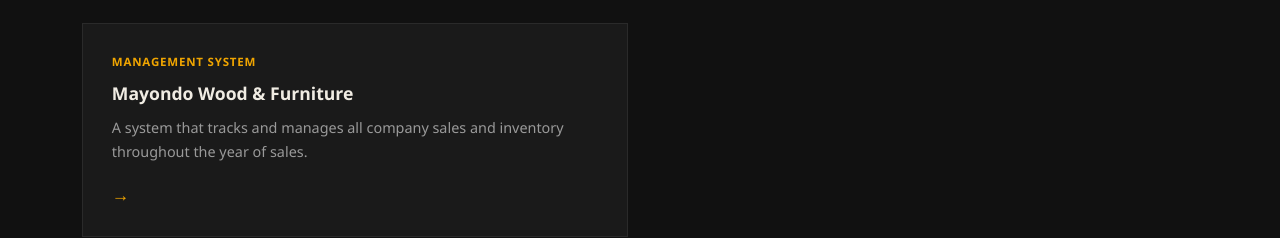
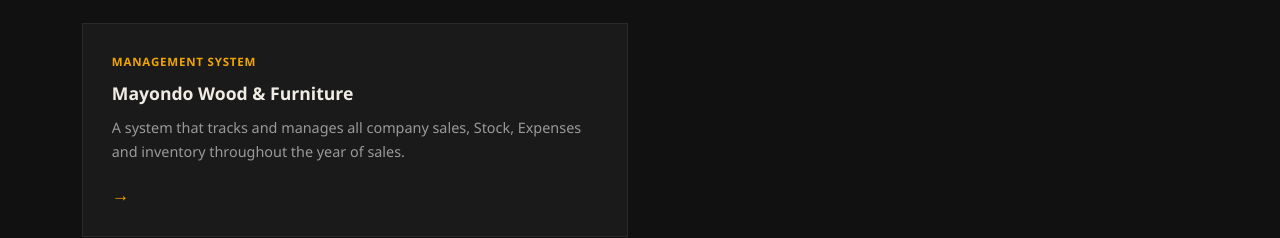
Before and after one commit to margret256/MY-WEBSITE, a React (Vite) app: page / in a window 1280 px wide. Shown: the part 3164-3402 px from the top of the page. Built offline with nearby package versions, Linux system fonts and the light colour scheme.

Commit message:
added a new cv file and a new language

```diff
--- a/src/Portfolio.jsx
+++ b/src/Portfolio.jsx
@@ -19,6 +19,7 @@ const skillCategories = [
     { name: "NestJS", icon: "https://cdn.jsdelivr.net/gh/devicons/devicon/icons/nestjs/nestjs-original.svg" },
     { name: "Express.js", icon: "https://cdn.jsdelivr.net/gh/devicons/devicon/icons/express/express-original.svg" },
     { name: "REST APIs", icon: "https://cdn.jsdelivr.net/gh/devicons/devicon/icons/fastapi/fastapi-original.svg" },
+    { name: "Python", icon: "https://cdn.jsdelivr.net/gh/devicons/devicon/icons/graphql/graphql-plain.svg" },
   ]},
   { label: "Databases", skills: [
     { name: "PostgreSQL", icon: "https://cdn.jsdelivr.net/gh/devicons/devicon/icons/postgresql/postgresql-original.svg" },
@@ -43,7 +44,7 @@ const projects = [
   { title: "Grocery Buddy", description: "Add, edit, and delete grocery items, track amounts spent, and manage your list any time.", link: "https://github.com/margret256/GRORECYBUDDY", tag: "E-Commerce" },
   { title: "Farm Input Marketplace", description: "A marketplace for farmers to buy and sell agricultural inputs, bringing farmers and suppliers together to buy and sell agricultural products.", link: "https://github.com/margret256/FARM-INPUT-MARKETPLACE", tag: "Mobile App" },
   { title: "My Portfolio", description: "My personal portfolio website showcasing my projects, skills, and experience as a Frontend and Full Stack Developer.", link: "https://my-website-margret.vercel.app/", tag: "Portfolio" },
-  { title: "Mayondo Wood & Furniture", description: "A system that tracks and manages all company sales and inventory throughout the year of sales.", link: "https://github.com/margret256/MAYONDOPROGECT", tag: "Management System" },
+  { title: "Mayondo Wood & Furniture", description: "A system that tracks and manages all company sales, Stock, Expenses and inventory throughout the year of sales.", link: "https://mayondoprogect.onrender.com", tag: "Management System" },
 ];
 
 const contactEmail = "lwangamargret68@gmail.com";
@@ -96,7 +97,7 @@ export default function Portfolio() {
               </p>
               <div className="pf-hero-actions">
                 <a href="#contact" className="pf-btn-primary">Hire Me</a>
-                <a href="public/" download="Margret-Nanyonga-CV.pdf" className="pf-btn-outline">
+                <a href="public/" download="Margret-Nanyonga_CV-FullStack.docx" className="pf-btn-outline">
                   <svg width="14" height="14" viewBox="0 0 24 24" fill="none" stroke="currentColor" strokeWidth="2.5"><path d="M14 2H6a2 2 0 0 0-2 2v16a2 2 0 0 0 2 2h12a2 2 0 0 0 2-2V8z"/><polyline points="14 2 14 8 20 8"/><line x1="12" y1="12" x2="12" y2="18"/><polyline points="9 15 12 18 15 15"/></svg>
                   Margret Nanyonga CV
                 </a>
```
Also changed, not shown: 2 other files (tests, documents, lock files or other folders).
